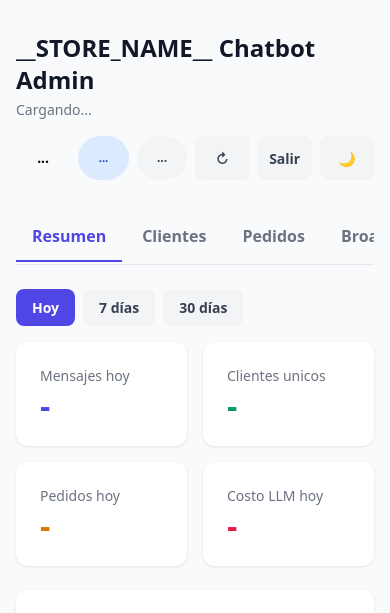
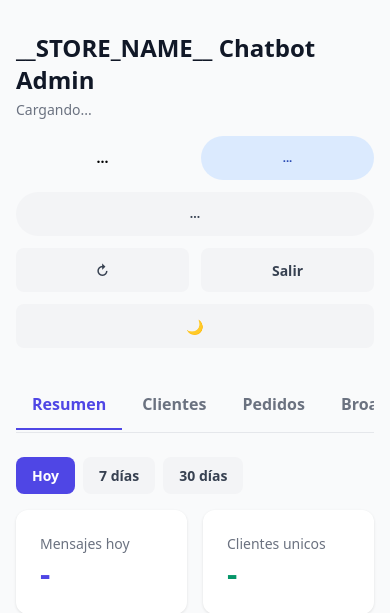
Before and after one commit to Joselgc1/Social-Media-Manager, a Python web app: template store/app/templates/dashboard.html in a window 390 px wide. Shown: the top 613 px of the page. Run offline with Jinja, Linux system fonts and the light colour scheme; the template is opened without the code that fills it, so the values that code supplies are empty; some libraries are stand-ins or nearby versions.

Commit message:
Mobile view fixes

```diff
--- a/store/app/static/css/dashboard.css
+++ b/store/app/static/css/dashboard.css
@@ -186,9 +186,10 @@ textarea { resize: vertical; min-height: 88px; }
   }
   .dashboard-header-actions {
     width: 100%;
-    display: grid;
-    grid-template-columns: repeat(2, minmax(0, 1fr));
-    gap: 10px;
+    display: grid !important;
+    grid-template-columns: repeat(2, minmax(0, 1fr)) !important;
+    gap: 12px !important;
+    align-items: stretch !important;
   }
   .dashboard-header-actions > * {
     width: 100%;
@@ -202,6 +203,22 @@ textarea { resize: vertical; min-height: 88px; }
     align-items: center;
     justify-content: center;
     text-align: center;
+  }
+  .dashboard-header-actions #catalog-badge,
+  .dashboard-header-actions #dark-toggle {
+    grid-column: 1 / -1;
+  }
+  .dashboard-header-actions #catalog-badge {
+    order: 3;
+  }
+  .dashboard-header-actions #header-refresh {
+    order: 4;
+  }
+  .dashboard-header-actions #header-logout {
+    order: 5;
+  }
+  .dashboard-header-actions #dark-toggle {
+    order: 6;
   }
   .dashboard-header-actions #provider-badge {
     font-size: 0.7rem;
--- a/store/app/templates/dashboard.html
+++ b/store/app/templates/dashboard.html
@@ -29,8 +29,8 @@
         <button id="ai-toggle" class="btn text-sm font-semibold" onclick="toggleAi()" title="Activar/Pausar AI">...</button>
         <span id="provider-badge" class="badge badge-blue">...</span>
         <span id="catalog-badge" class="badge badge-gray">...</span>
-        <button class="btn btn-secondary" onclick="refreshCurrentTab()" title="Actualizar datos">&#x21bb;</button>
-        <button class="btn btn-secondary" onclick="logout()" title="Cerrar sesión">Salir</button>
+        <button id="header-refresh" class="btn btn-secondary" onclick="refreshCurrentTab()" title="Actualizar datos">&#x21bb;</button>
+        <button id="header-logout" class="btn btn-secondary" onclick="logout()" title="Cerrar sesión">Salir</button>
         <button id="dark-toggle" class="btn btn-secondary" onclick="toggleDarkMode()" title="Modo oscuro/claro">🌙</button>
       </div>
     </div>
```
